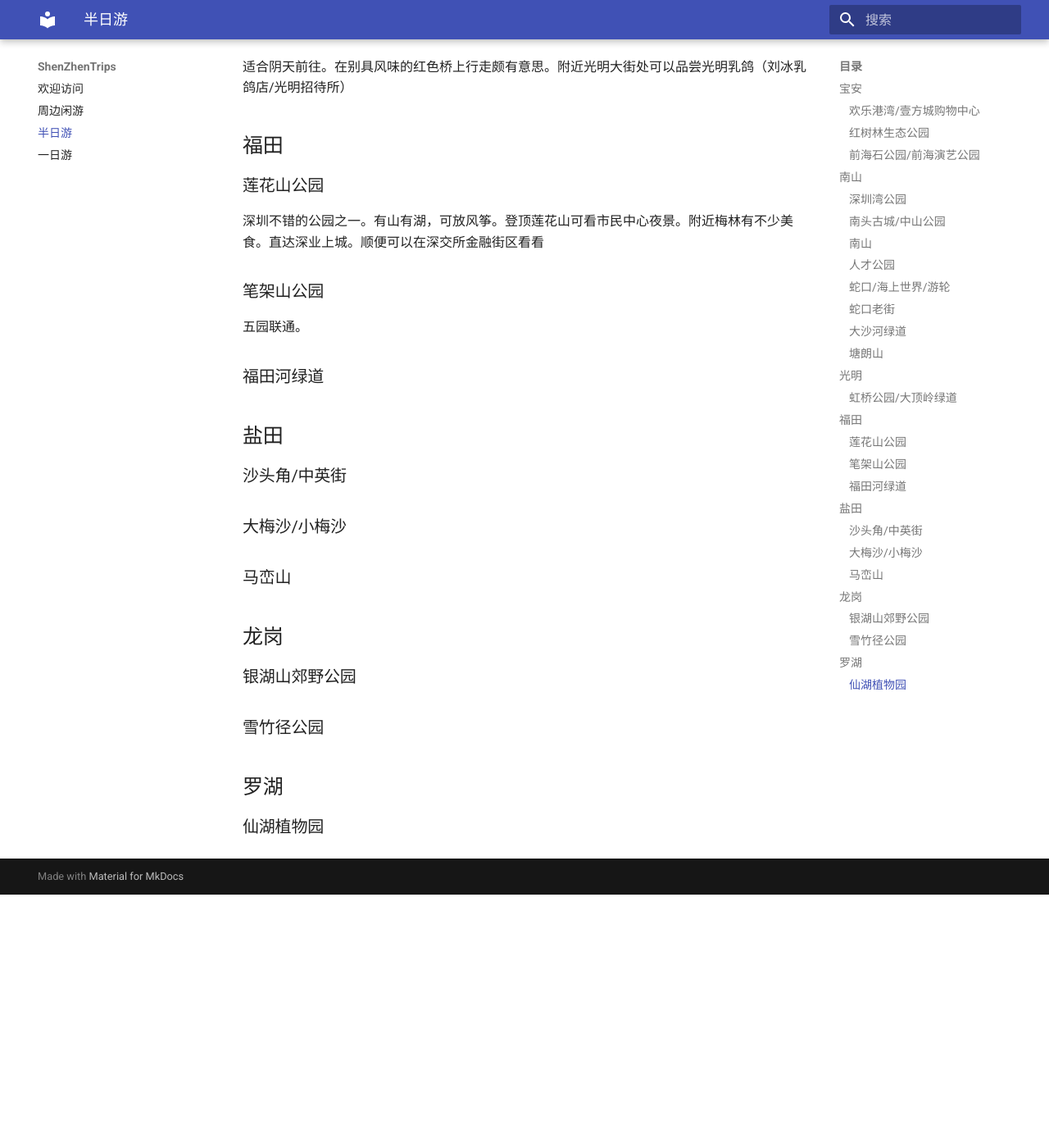
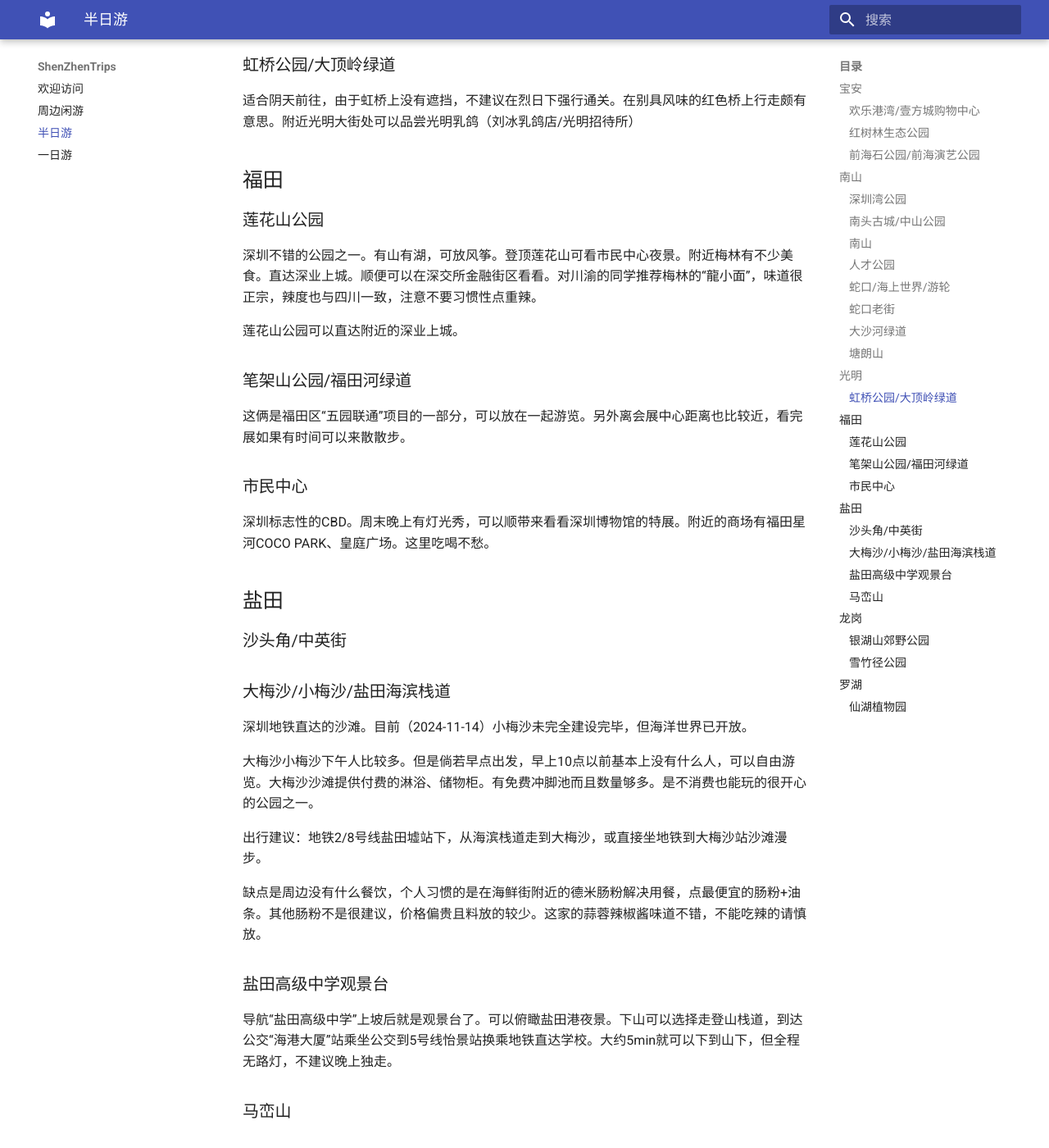
Before and after one commit to 9rz9rz/ShenzhenTrips, an MkDocs documentation site: the page built from docs/half_day.md, in a window 1280 px wide and 1400 px high, scrolled down 1830 px. Shown: the whole window at 82% size. Built offline with MkDocs 1.6.1 and Material for MkDocs 9.7.7, drawn with Linux system fonts in a browser that asks for light colours; before the commit the page ends 2921 px from its top, so only the background shows below that; some of the changed text lies outside the part shown.

Commit message:
添加大梅沙小梅沙

```diff
--- a/docs/half_day.md
+++ b/docs/half_day.md
@@ -34,6 +34,8 @@
 
 晚上好去处。推荐周五晚上骑行至大沙河入海处，右转到人才公园看夜景。晚餐可至附近的万象城或海岸城解决。期望看到这篇文章的你的姓名有一天也能出现在人才公园的光柱上。每年11月1日是深圳人才日，人才公园会举办嘉年华。
 
+地铁13号线开通后，可以在留仙洞换乘13号线，到达人才公园。
+
 ### 蛇口/海上世界/游轮
 
 蛇口邮轮母港开设了港珠澳大桥游览航线，全程大约3小时，船上有魔术表演、甲板音乐会等节目，工作日票价大概在300元左右。不建议在船上吃饭，可到附近的海上世界解决，顺便海滨漫步。
@@ -56,25 +58,41 @@
 
 ### 虹桥公园/大顶岭绿道
 
-适合阴天前往。在别具风味的红色桥上行走颇有意思。附近光明大街处可以品尝光明乳鸽（刘冰乳鸽店/光明招待所）
+适合阴天前往，由于虹桥上没有遮挡，不建议在烈日下强行通关。在别具风味的红色桥上行走颇有意思。附近光明大街处可以品尝光明乳鸽（刘冰乳鸽店/光明招待所）
 
 ## 福田
 
 ### 莲花山公园
 
-深圳不错的公园之一。有山有湖，可放风筝。登顶莲花山可看市民中心夜景。附近梅林有不少美食。直达深业上城。顺便可以在深交所金融街区看看
+深圳不错的公园之一。有山有湖，可放风筝。登顶莲花山可看市民中心夜景。附近梅林有不少美食。直达深业上城。顺便可以在深交所金融街区看看。对川渝的同学推荐梅林的“龍小面”，味道很正宗，辣度也与四川一致，注意不要习惯性点重辣。
 
-### 笔架山公园
+莲花山公园可以直达附近的深业上城。
 
-五园联通。
+### 笔架山公园/福田河绿道
 
-### 福田河绿道
+这俩是福田区“五园联通”项目的一部分，可以放在一起游览。另外离会展中心距离也比较近，看完展如果有时间可以来散散步。
+
+### 市民中心
+
+深圳标志性的CBD。周末晚上有灯光秀，可以顺带来看看深圳博物馆的特展。附近的商场有福田星河COCO PARK、皇庭广场。这里吃喝不愁。
 
 ## 盐田
 
 ### 沙头角/中英街
 
-### 大梅沙/小梅沙
+### 大梅沙/小梅沙/盐田海滨栈道
+
+深圳地铁直达的沙滩。目前（2024-11-14）小梅沙未完全建设完毕，但海洋世界已开放。
+
+大梅沙小梅沙下午人比较多。但是倘若早点出发，早上10点以前基本上没有什么人，可以自由游览。大梅沙沙滩提供付费的淋浴、储物柜。有免费冲脚池而且数量够多。是不消费也能玩的很开心的公园之一。
+
+出行建议：地铁2/8号线盐田墟站下，从海滨栈道走到大梅沙，或直接坐地铁到大梅沙站沙滩漫步。
+
+缺点是周边没有什么餐饮，个人习惯的是在海鲜街附近的德米肠粉解决用餐，点最便宜的肠粉+油条。其他肠粉不是很建议，价格偏贵且料放的较少。这家的蒜蓉辣椒酱味道不错，不能吃辣的请慎放。
+
+### 盐田高级中学观景台
+
+导航“盐田高级中学”上坡后就是观景台了。可以俯瞰盐田港夜景。下山可以选择走登山栈道，到达公交“海港大厦”站乘坐公交到5号线怡景站换乘地铁直达学校。大约5min就可以下到山下，但全程无路灯，不建议晚上独走。
 
 ### 马峦山
 
```
Also changed, not shown: other parts of docs/half_day.md (+1 -1 lines), docs/one_day.md (+4 -0 lines).
